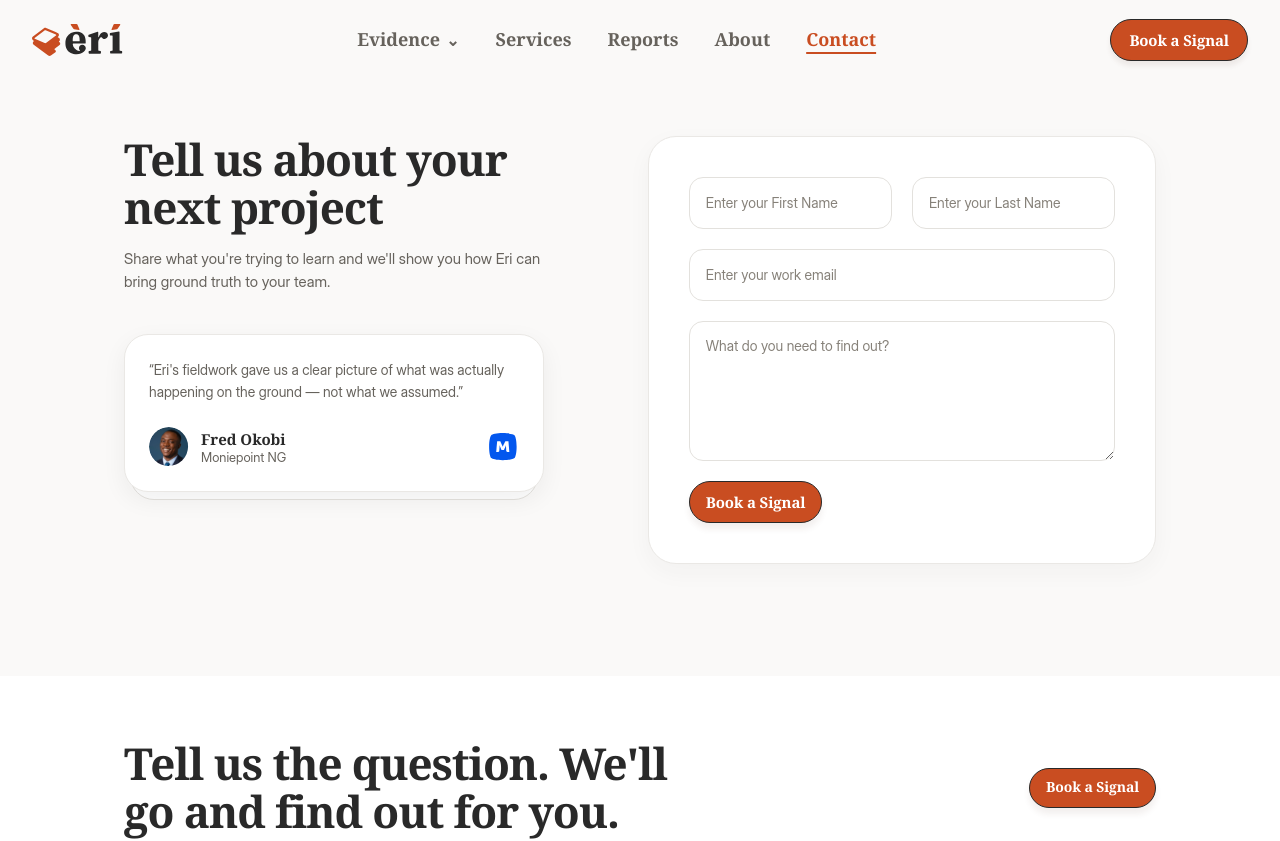
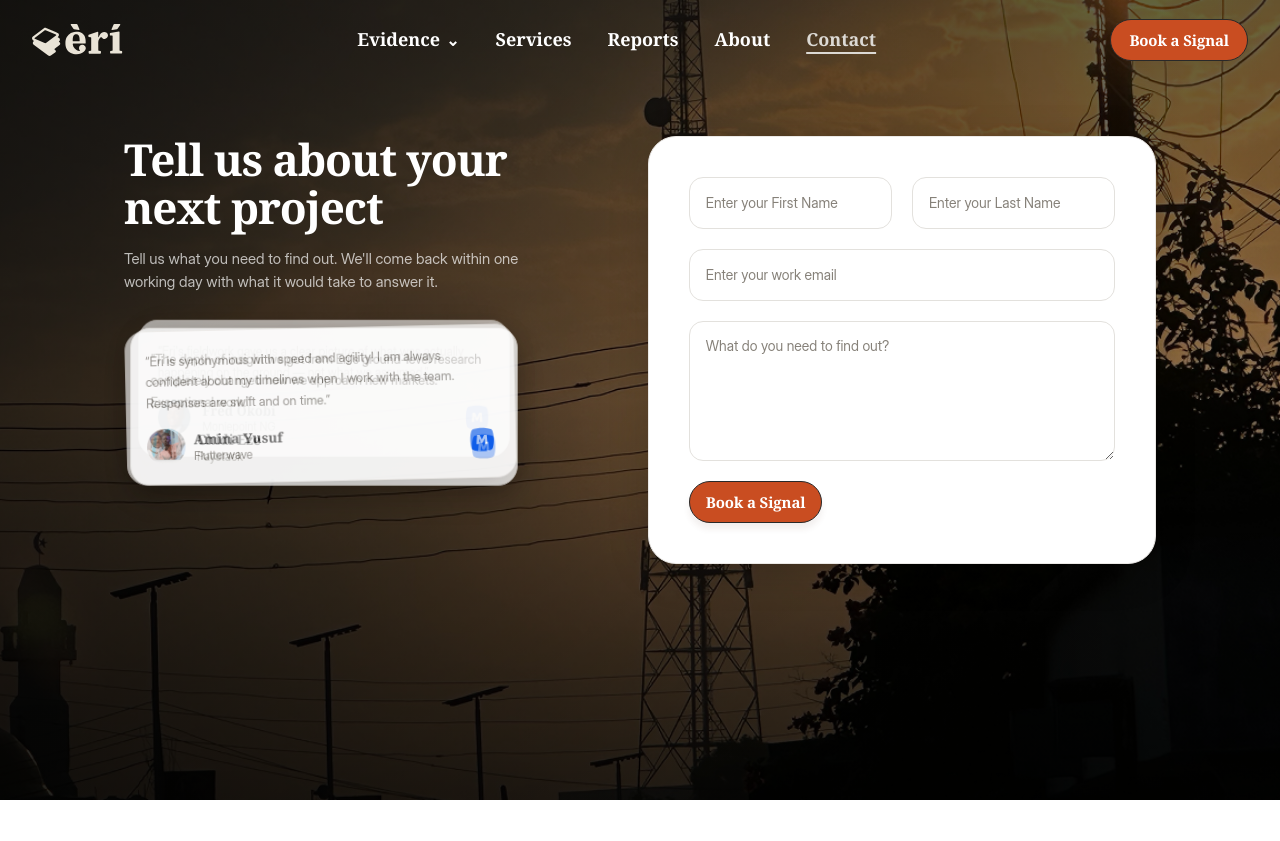
Before and after one commit to Malokunlabs/eri, a Next.js app: page /contact in a window 1280 px wide. Shown: the top 841 px of the page. Built offline with nearby package versions, Linux system fonts and the light colour scheme.

Commit message:
feat: update contact page with new testimonial animation and hero background image

```diff
--- a/src/components/contact/contact-page.tsx
+++ b/src/components/contact/contact-page.tsx
@@ -1,74 +1,148 @@
+"use client";
+
 import Image from "next/image";
+import { useEffect, useState } from "react";
 
 import { SiteHeader } from "@/components/layout/site-header";
 import { Container } from "@/components/ui/container";
 
+const TESTIMONIALS = [
+  {
+    quote:
+      "Eri's fieldwork gave us a clear picture of what was actually happening on the ground — not what we assumed.",
+    name: "Fred Okobi",
+    company: "Moniepoint NG",
+    avatar: "/images/video-dairies/moniepoint-img.svg",
+    logo: "/images/video-dairies/moniepoint-logo.svg",
+  },
+  {
+    quote:
+      "Eri is synonymous with speed and agility! I am always confident about my timelines when I work with the team. Responses are swift and on time.",
+    name: "Amina Yusuf",
+    company: "Flutterwave",
+    avatar: "/images/video-dairies/girlonglasses.png",
+    logo: "/images/video-dairies/moniepoint-logo.svg",
+  },
+  {
+    quote:
+      "The depth of insight we got from Eri's ground-level research completely changed how we approach new markets. Exceptional work.",
+    name: "Chidi Eze",
+    company: "Paystack",
+    avatar: "/images/video-dairies/manonorange.png",
+    logo: "/images/video-dairies/moniepoint-logo.svg",
+  },
+];
+
+type AnimPhase = "stacked" | "fanning" | "transitioning";
+
 export function ContactPage() {
+  const [activeIdx, setActiveIdx] = useState(0);
+  const [phase, setPhase] = useState<AnimPhase>("stacked");
+
+  useEffect(() => {
+    // Total cycle: 6 000 ms
+    // 5 000ms stacked (readable) → 500ms fanning → 500ms swap
+    const STACKED = 5000;
+    const FANNING = 500;
+    const SWAP = 500;
+    const TOTAL = STACKED + FANNING + SWAP;
+
+    let t1: ReturnType<typeof setTimeout>;
+    let t2: ReturnType<typeof setTimeout>;
+    let t3: ReturnType<typeof setTimeout>;
+
+    const cycle = () => {
+      t1 = setTimeout(() => setPhase("fanning"), STACKED);
+      t2 = setTimeout(() => setPhase("transitioning"), STACKED + FANNING);
+      t3 = setTimeout(() => {
+        setActiveIdx((prev) => (prev + 1) % TESTIMONIALS.length);
+        setPhase("stacked");
+      }, STACKED + FANNING + SWAP - 40);
+    };
+
+    cycle();
+    const interval = setInterval(cycle, TOTAL);
+
+    return () => {
+      clearTimeout(t1);
+      clearTimeout(t2);
+      clearTimeout(t3);
+      clearInterval(interval);
+    };
+  }, []);
+
+  const n = TESTIMONIALS.length;
+  const backIdx = (activeIdx + 2) % n;
+  const midIdx = (activeIdx + 1) % n;
+  const frontIdx = activeIdx;
+
   return (
-    <div className="bg-eri-grey-2">
-      <SiteHeader variant="light" />
+    <div className="relative min-h-screen bg-eri-dark">
+      {/* Background image */}
+      <div className="absolute inset-0 overflow-hidden">
+        <Image
+          src="/images/contact/contact-bg.png"
+          alt=""
+          fill
+          priority
+          className="object-cover object-center"
+          aria-hidden="true"
+        />
+        <div className="absolute inset-0 bg-linear-to-b from-black/60 via-black/40 to-black/70" />
+        <div className="absolute inset-0 bg-linear-to-r from-black/55 via-black/20 to-transparent" />
+      </div>
 
-      <main id="main-content" className="pb-20 pt-10 lg:pb-28 lg:pt-14">
+      {/* Header */}
+      <div className="relative z-10">
+        <SiteHeader variant="dark" />
+      </div>
+
+      {/* Main */}
+      <main
+        id="main-content"
+        className="relative z-10 pb-20 pt-10 lg:pb-28 lg:pt-14"
+      >
         <Container size="reach">
           <div className="grid gap-12 lg:grid-cols-[minmax(0,0.95fr)_minmax(0,1.05fr)] lg:gap-16">
+            {/* Left column */}
             <div>
-              <h1 className="max-w-[480px] font-display text-[36px] font-semibold leading-[1.08] tracking-[-0.025em] text-eri-dark lg:text-[44px]">
+              <h1 className="max-w-[480px] font-display text-[36px] font-semibold leading-[1.08] tracking-[-0.025em] text-white lg:text-[44px]">
                 Tell us about your next project
               </h1>
-              <p className="mt-4 max-w-[420px] text-[15px] leading-[1.55] text-eri-grey-11">
-                Share what you&apos;re trying to learn and we&apos;ll show you
-                how Eri can bring ground truth to your team.
+              <p className="mt-4 max-w-[420px] text-[15px] leading-[1.55] text-white/70">
+                Tell us what you need to find out. We&apos;ll come back within
+                one working day with what it would take to answer it.
               </p>
 
-              <div className="relative mt-10 max-w-[420px]">
-                <div
-                  aria-hidden="true"
-                  className="absolute inset-x-3 top-0 h-full rounded-[24px] border border-eri-grey-5 bg-eri-white/40"
+              {/* Animated stacked testimonial cards */}
+              {/* paddingTop = space for cards peeking above the front card */}
+              <div
+                className="relative mt-10 max-w-[400px]"
+                style={{ paddingTop: "20px" }}
+                aria-live="polite"
+                aria-label="Client testimonials"
+              >
+                {/* Render back-to-front so front card is painted on top */}
+                <TestimonialCard
+                  testimonial={TESTIMONIALS[backIdx]}
+                  layer="back"
+                  phase={phase}
                 />
-                <div
-                  aria-hidden="true"
-                  className="absolute inset-x-1.5 top-2 h-full rounded-[24px] border border-eri-grey-5 bg-eri-white/70"
+                <TestimonialCard
+                  testimonial={TESTIMONIALS[midIdx]}
+                  layer="mid"
+                  phase={phase}
                 />
-
-                <figure className="relative rounded-[24px] border border-eri-grey-4 bg-eri-white p-6 shadow-[0_8px_24px_rgba(41,41,41,0.06)]">
-                  <blockquote className="text-[14px] leading-[1.6] text-eri-grey-11">
-                    &ldquo;Eri&apos;s fieldwork gave us a clear picture of what
-                    was actually happening on the ground — not what we
-                    assumed.&rdquo;
-                  </blockquote>
-
-                  <figcaption className="mt-6 flex items-center justify-between gap-4">
-                    <div className="flex items-center gap-3">
-                      <Image
-                        src="/images/video-dairies/moniepoint-img.svg"
-                        alt=""
-                        width={40}
-                        height={40}
-                        className="size-10 rounded-full object-cover"
-                      />
-                      <div>
-                        <p className="font-display text-[15px] font-semibold leading-tight text-eri-dark">
-                          Fred Okobi
-                        </p>
-                        <p className="text-[13px] leading-tight text-eri-grey-11">
-                          Moniepoint NG
-                        </p>
-                      </div>
-                    </div>
-
-                    <Image
-                      src="/images/video-dairies/moniepoint-logo.svg"
-                      alt=""
-                      width={32}
-                      height={32}
-                      className="size-8 shrink-0"
-                    />
-                  </figcaption>
-                </figure>
+                <TestimonialCard
+                  testimonial={TESTIMONIALS[frontIdx]}
+                  layer="front"
+                  phase={phase}
+                />
               </div>
             </div>
 
-            <div className="rounded-[28px] border border-eri-grey-4 bg-eri-white p-6 shadow-[0_8px_24px_rgba(41,41,41,0.04)] sm:p-8 lg:p-10">
+            {/* Right column: Form — solid white panel */}
+            <div className="rounded-[28px] border border-eri-grey-4 bg-eri-white p-6 shadow-[0_8px_40px_rgba(0,0,0,0.18)] sm:p-8 lg:p-10">
               <form action="#" className="space-y-5">
                 <div className="grid gap-5 sm:grid-cols-2">
                   <div>
@@ -137,3 +211,158 @@ export function ContactPage() {
     </div>
   );
 }
+
+// ── Card animation helper ────────────────────────────────────────────────────
+
+interface CardProps {
+  testimonial: (typeof TESTIMONIALS)[number];
+  layer: "back" | "mid" | "front";
+  phase: AnimPhase;
+}
+
+function getCardStyle(
+  layer: "back" | "mid" | "front",
+  phase: AnimPhase,
+): React.CSSProperties {
+  const base: React.CSSProperties = {
+    position: "absolute",
+    left: 0,
+    right: 0,
+    top: 0,
+    transition:
+      "transform 500ms cubic-bezier(0.34, 1.1, 0.64, 1), opacity 500ms ease",
+    willChange: "transform, opacity",
+  };
+
+  // ── STACKED: back cards offset upward — peek above the front card ──
+  if (phase === "stacked") {
+    if (layer === "back") {
+      // Furthest back: floats 16px above, narrower (creates depth stripe at top)
+      return {
+        ...base,
+        zIndex: 1,
+        transform: "translateY(-16px) scaleX(0.92)",
+        opacity: 0.5,
+        transformOrigin: "top center",
+      };
+    }
+    if (layer === "mid") {
+      // Middle: 8px above, slightly narrower
+      return {
+        ...base,
+        zIndex: 2,
+        transform: "translateY(-8px) scaleX(0.96)",
+        opacity: 0.72,
+        transformOrigin: "top center",
+      };
+    }
+    // Front: flush at top, full width
+    return {
+      ...base,
+      zIndex: 3,
+      transform: "translateY(0px) scaleX(1)",
+      opacity: 1,
+    };
+  }
+
+  // ── FANNING: cards fan upward + slight rotation ──
+  if (phase === "fanning") {
+    if (layer === "back") {
+      return {
+        ...base,
+        zIndex: 1,
+        transform: "translateY(-26px) translateX(-12px) rotate(-4deg) scaleX(0.92)",
+        opacity: 0.62,
+        transformOrigin: "top center",
+      };
+    }
+    if (layer === "mid") {
+      return {
+        ...base,
+        zIndex: 2,
+        transform: "translateY(-14px) translateX(-6px) rotate(-2deg) scaleX(0.96)",
+        opacity: 0.82,
+        transformOrigin: "top center",
+      };
+    }
+    // Front lifts slightly down to create visual separation
+    return {
+      ...base,
+      zIndex: 3,
+      transform: "translateY(4px) scale(1.01)",
+      opacity: 1,
+    };
+  }
+
+  // ── TRANSITIONING: front exits upward, mid → front, back → mid ──
+  if (layer === "back") {
+    // Promotes to mid
+    return {
+      ...base,
+      zIndex: 2,
+      transform: "translateY(-8px) scaleX(0.96)",
+      opacity: 0.78,
+      transformOrigin: "top center",
+    };
+  }
+  if (layer === "mid") {
+    // Promotes to front
+    return {
+      ...base,
+      zIndex: 3,
+      transform: "translateY(0px) scaleX(1)",
+      opacity: 1,
+    };
+  }
+  // Front card exits: slides up and fades out
+  return {
+    ...base,
+    zIndex: 1,
+    transform: "translateY(-40px) translateX(-16px) rotate(-6deg) scale(0.88)",
+    opacity: 0,
+  };
+}
+
+
+function TestimonialCard({ testimonial, layer, phase }: CardProps) {
+  const style = getCardStyle(layer, phase);
+
+  return (
+    <figure
+      style={style}
+      className="rounded-[20px] border border-eri-grey-4 bg-eri-white p-5 shadow-[0_12px_32px_rgba(0,0,0,0.22)]"
+    >
+      <blockquote className="line-clamp-3 text-[13px] leading-[1.65] text-eri-grey-11">
+        &ldquo;{testimonial.quote}&rdquo;
+      </blockquote>
+
+      <figcaption className="mt-4 flex items-center justify-between gap-4">
+        <div className="flex items-center gap-3">
+          <Image
+            src={testimonial.avatar}
+            alt=""
+            width={36}
+            height={36}
+            className="size-9 rounded-full object-cover"
+          />
+          <div>
+            <p className="font-display text-[14px] font-semibold leading-tight text-eri-dark">
+              {testimonial.name}
+            </p>
+            <p className="text-[12px] leading-tight text-eri-grey-11">
+              {testimonial.company}
+            </p>
+          </div>
+        </div>
+
+        <Image
+          src={testimonial.logo}
+          alt=""
+          width={28}
+          height={28}
+          className="size-7 shrink-0"
+        />
+      </figcaption>
+    </figure>
+  );
+}
```
Also changed, not shown: public/images/contact/contact-bg.png (added).
